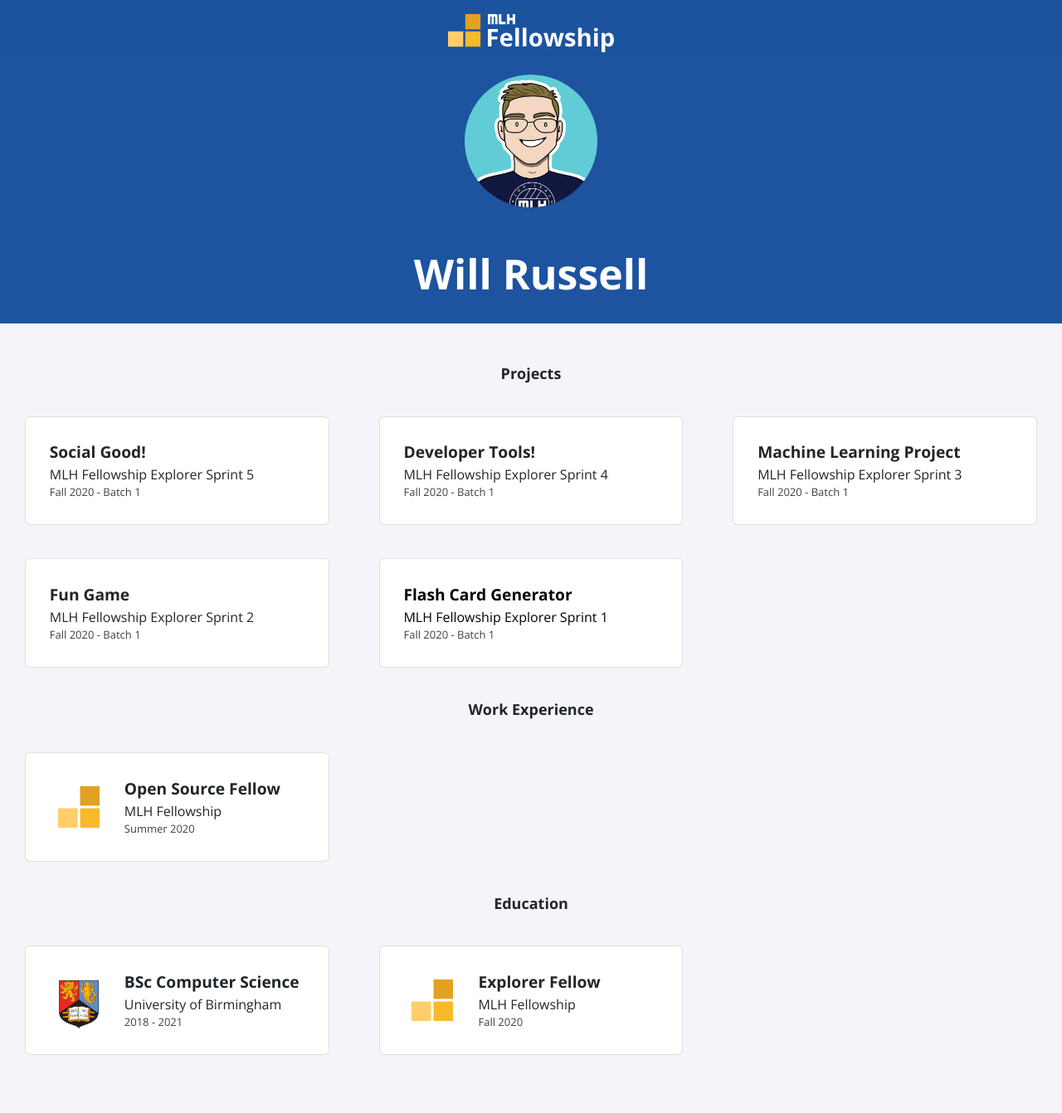
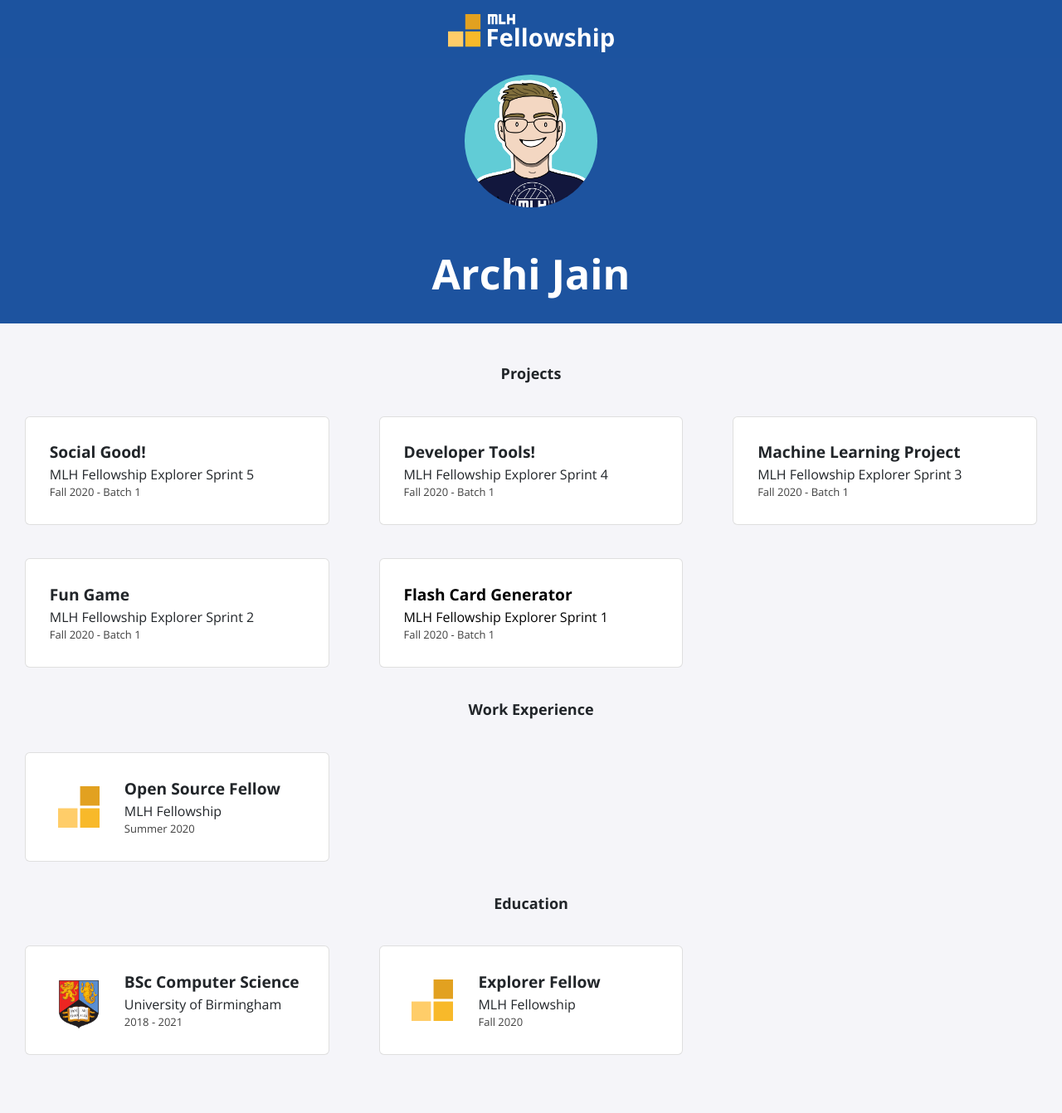
Before and after one commit to archij30/archij30.github.io, a Jekyll site: the page built from index.html, in a window 1280 px wide. Shown: the whole page at 83% size. Built offline with Jekyll 4.4.1, drawn with Linux system fonts in a browser that asks for light colours; nearby versions of some CDN libraries; part of the change alters nothing that is shown.

Commit message:
Update _config.yml to have archis's details

```diff
--- a/_config.yml
+++ b/_config.yml
@@ -1,13 +1,11 @@
-title: "Will Russell"
-email: fellowship@mlh.io
+title: "Archi Jain"
+email: archij30@gmail.com
 description: >- # this means to ignore newlines until "baseurl:"
-  Write an awesome description for your new site here. You can edit this
-  line in _config.yml. It will appear in your document head meta (for
-  Google search results) and in your feed.xml site description.
+
 baseurl: "/"
-url: "/portfolio-template"
-twitter_username: mlhacks
-github_username:  mlh-fellowship
+url: "https://archij30.github.io"
+twitter_username:
+github_username: archij30
 
 sass:
   sass_dir: _sass
```
